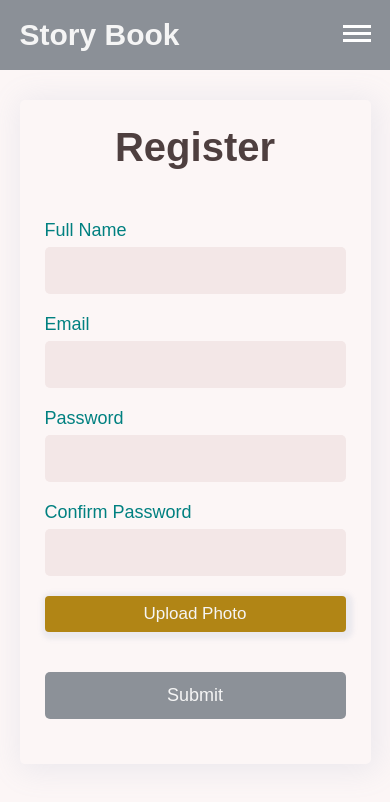
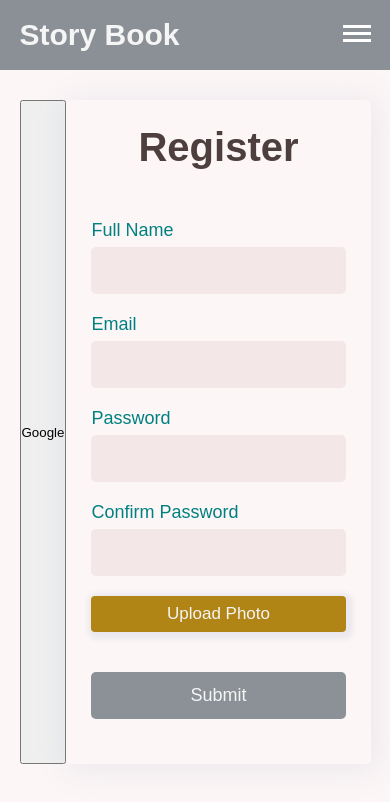
Before and after one commit to BrainDoe/storybook-angular, an Angular app: page /register in a window 390 px wide. Shown: the top 802 px of the page. Built offline with nearby package versions, Linux system fonts and the light colour scheme.

Commit message:
Set body overflow to hidden

```diff
--- a/src/app/components/side-nav/side-nav.component.css
+++ b/src/app/components/side-nav/side-nav.component.css
@@ -3,7 +3,6 @@
   height: calc(100vh - 70px);
   background-color: rgba(0, 0, 0, 0.7);
   position: absolute;
-  overflow-y: none;
   top: 70px;
   right: 0;
   bottom: 0;
@@ -12,6 +11,7 @@
   display: flex;
   /* align-items: center; */
   justify-content: center;
+  scroll-behavior: unset;
 }
 
 .nav-list {
--- a/src/app/pages/register/register.component.html
+++ b/src/app/pages/register/register.component.html
@@ -1,5 +1,6 @@
 <div class="container">
   <div class="wrapper">
+    <button click="googleLogin()">Google</button>
     <form class="form" [formGroup]="registerFormGroup">
       <h1>Register</h1>
       <div class="form-group">
--- a/src/app/pages/register/register.component.ts
+++ b/src/app/pages/register/register.component.ts
@@ -23,6 +23,14 @@ export class RegisterComponent implements OnInit {
 
   ngOnInit(): void {
     this.initForm();
+  }
+
+  // googleLogin() {
+  //   window.open("http://localhost:4100/users/auth/google", "_self");
+  // }
+
+  googleLign() {
+    this.authService.loginGoogle().subscribe();
   }
 
   private initForm() {
--- a/src/app/service/auth.service.ts
+++ b/src/app/service/auth.service.ts
@@ -45,4 +45,8 @@ export class AuthService {
       return throwError(errorMessage);
   }
 
+  loginGoogle(): Observable<any> {
+    return this.http.get<any>("http://localhost:4100/users/auth/google")
+  }
+
 }
--- a/src/styles.css
+++ b/src/styles.css
@@ -23,3 +23,10 @@ ul {
   max-width: 1200px;
   margin: 0 auto;
 }
+
+/* MOBILE VIEW */
+@media screen and (max-width: 768px) {
+  body {
+    overflow: hidden;
+  }
+}
```
